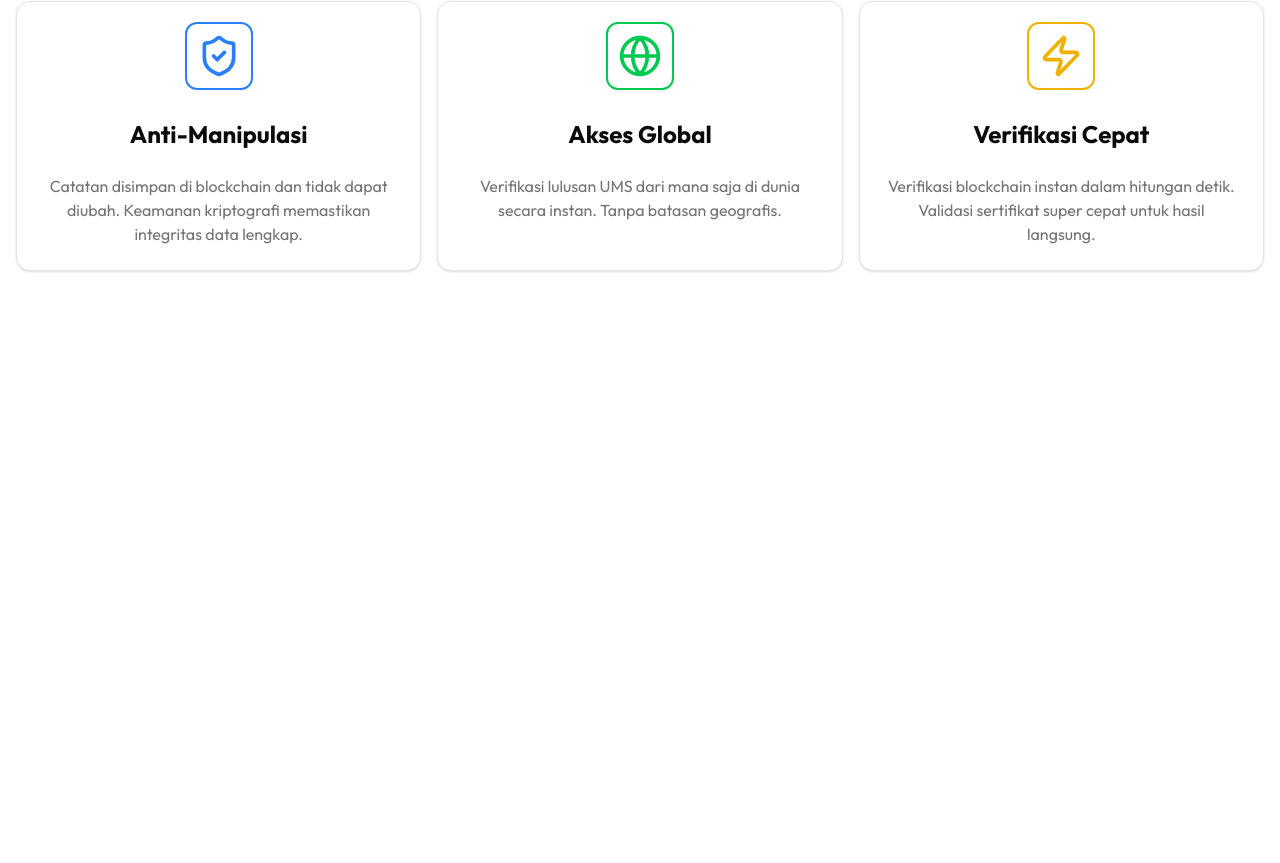
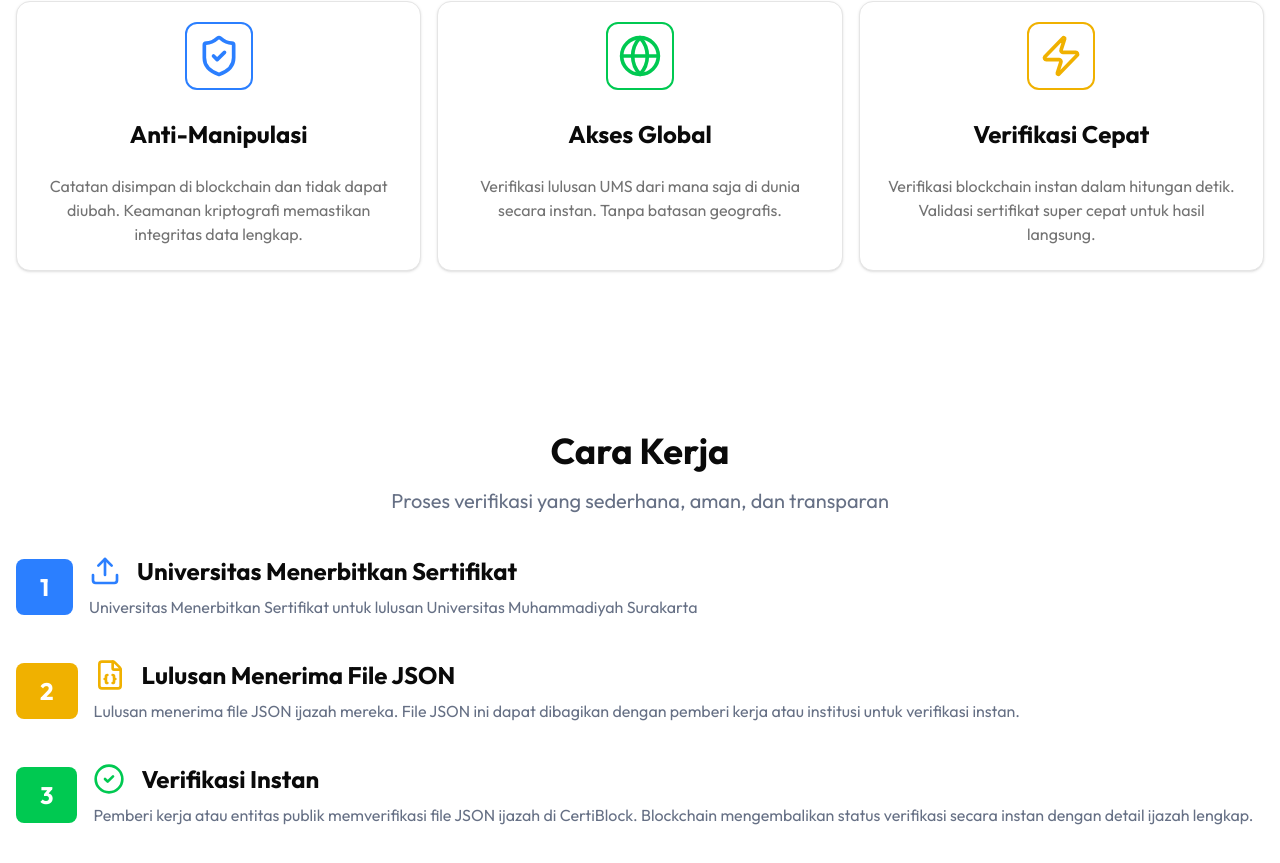
Before and after one commit to Fnrzz/Certiblock2, a Next.js app: page / in a window 1280 px wide. Shown: the part 1019-1882 px from the top of the page. Before the commit the page ends 1370 px from the top, so only its background shows below. Built offline with nearby package versions, Linux system fonts and the light colour scheme.

Commit message:
[PUSH] add landing page

```diff
--- a/src/app/layout.jsx
+++ b/src/app/layout.jsx
@@ -27,7 +27,7 @@ export const metadata = {
 
 export default function RootLayout({ children }) {
   return (
-    <html lang="en">
+    <html lang="en" className="scroll-smooth" id="home">
       <body className={`${outfit.className} dark:bg-gray-900`}>{children}</body>
     </html>
   );
--- a/src/app/page.jsx
+++ b/src/app/page.jsx
@@ -1,4 +1,5 @@
 import Hero from "@/components/main/Hero";
+import HowItWorks from "@/components/main/HowItWorks";
 import Navbar from "@/components/main/Navbar";
 import WhyChoose from "@/components/main/WhyChoose";
 
@@ -8,6 +9,7 @@ export default function Home() {
       <Navbar />
       <Hero />
       <WhyChoose />
+      <HowItWorks />
     </div>
   );
 }
--- a/src/components/main/Hero.jsx
+++ b/src/components/main/Hero.jsx
@@ -3,10 +3,7 @@ import VerifyCertificate from "../form/form-elements/VerifyCertificate";
 
 const Hero = () => {
   return (
-    <section
-      id="home"
-      className="relative overflow-hidden bg-gradient-to-b from-background via-accent/20 to-background py-20 md:py-20"
-    >
+    <section className="relative overflow-hidden bg-gradient-to-b from-background via-accent/20 to-background py-20 md:py-20">
       <div className="absolute inset-0 bg-[linear-gradient(to_right,#8080800a_1px,transparent_1px),linear-gradient(to_bottom,#8080800a_1px,transparent_1px)] bg-[size:14px_24px]" />
       <div className="absolute left-0 right-0 top-0 -z-10 m-auto h-[310px] w-[310px] rounded-full bg-primary/20 blur-[100px]" />
 
--- /dev/null
+++ b/src/components/main/HowItWorks.jsx
@@ -0,0 +1,71 @@
+"use client";
+
+import { CircleCheck, FileBraces, Upload } from "lucide-react";
+
+const HowItWorks = () => {
+  return (
+    <section id="how-it-works" className="container mx-auto py-20 px-4">
+      <div className="flex flex-col items-center gap-4 text-center mb-10">
+        <h1 className="text-4xl font-bold">Cara Kerja</h1>
+        <span className="text-xl text-gray-500">
+          Proses verifikasi yang sederhana, aman, dan transparan
+        </span>
+      </div>
+      <div className="flex flex-col gap-10">
+        <div className="flex flex-col md:flex-row gap-4 md:items-center">
+          <div className="py-3 px-6 max-w-max flex items-center justify-center bg-blue-500 rounded-md">
+            <span className="text-2xl text-center text-white font-bold">1</span>
+          </div>
+          <div className="flex flex-col gap-2">
+            <div className="flex items-center gap-4">
+              <Upload className="w-8 h-8 text-blue-500" />
+              <span className="text-2xl font-bold">
+                Universitas Menerbitkan Sertifikat
+              </span>
+            </div>
+            <p className="text-gray-500">
+              Universitas Menerbitkan Sertifikat untuk lulusan Universitas
+              Muhammadiyah Surakarta
+            </p>
+          </div>
+        </div>
+        <div className="flex flex-col md:flex-row gap-4 md:items-center">
+          <div className="py-3 px-6 max-w-max flex items-center justify-center bg-yellow-500 rounded-md">
+            <span className="text-2xl text-center text-white font-bold">2</span>
+          </div>
+          <div className="flex flex-col gap-2">
+            <div className="flex items-center gap-4">
+              <FileBraces className="w-8 h-8 text-yellow-500" />
+              <span className="text-2xl font-bold">
+                Lulusan Menerima File JSON
+              </span>
+            </div>
+            <p className="text-gray-500">
+              Lulusan menerima file JSON ijazah mereka. File JSON ini dapat
+              dibagikan dengan pemberi kerja atau institusi untuk verifikasi
+              instan.
+            </p>
+          </div>
+        </div>
+        <div className="flex flex-col md:flex-row gap-4 md:items-center">
+          <div className="py-3 px-6 max-w-max flex items-center justify-center bg-green-500 rounded-md">
+            <span className="text-2xl text-center text-white font-bold">3</span>
+          </div>
+          <div className="flex flex-col gap-2">
+            <div className="flex items-center gap-4">
+              <CircleCheck className="w-8 h-8 text-green-500" />
+              <span className="text-2xl font-bold">Verifikasi Instan</span>
+            </div>
+            <p className="text-gray-500">
+              Pemberi kerja atau entitas publik memverifikasi file JSON ijazah
+              di CertiBlock. Blockchain mengembalikan status verifikasi secara
+              instan dengan detail ijazah lengkap.
+            </p>
+          </div>
+        </div>
+      </div>
+    </section>
+  );
+};
+
+export default HowItWorks;
--- a/src/components/main/Navbar.jsx
+++ b/src/components/main/Navbar.jsx
@@ -25,10 +25,13 @@ const Burger = () => {
         <SheetHeader>
           <SheetTitle></SheetTitle>
           <SheetDescription className="flex flex-col gap-3">
-            <Link href={""} className="text-lg hover:text-blue-500">
+            <Link href={"#home"} className="text-lg hover:text-blue-500">
               Verifikasi
             </Link>
-            <Link href={""} className="text-lg hover:text-blue-500">
+            <Link
+              href={"#how-it-works"}
+              className="text-lg hover:text-blue-500"
+            >
               Cara Kerja
             </Link>
           </SheetDescription>
@@ -57,10 +60,10 @@ const Navbar = () => {
           <h3 className="text-gray-400 lg:block hidden">UMS Verifikasi</h3>
         </div>
         <div className=" gap-4 lg:flex hidden">
-          <Link href={""} className="hover:text-blue-500">
+          <Link href={"#home"} className="hover:text-blue-500">
             Verifikasi
           </Link>
-          <Link href={""} className="hover:text-blue-500">
+          <Link href={"#how-it-works"} className="hover:text-blue-500">
             Cara Kerja
           </Link>
         </div>
```
